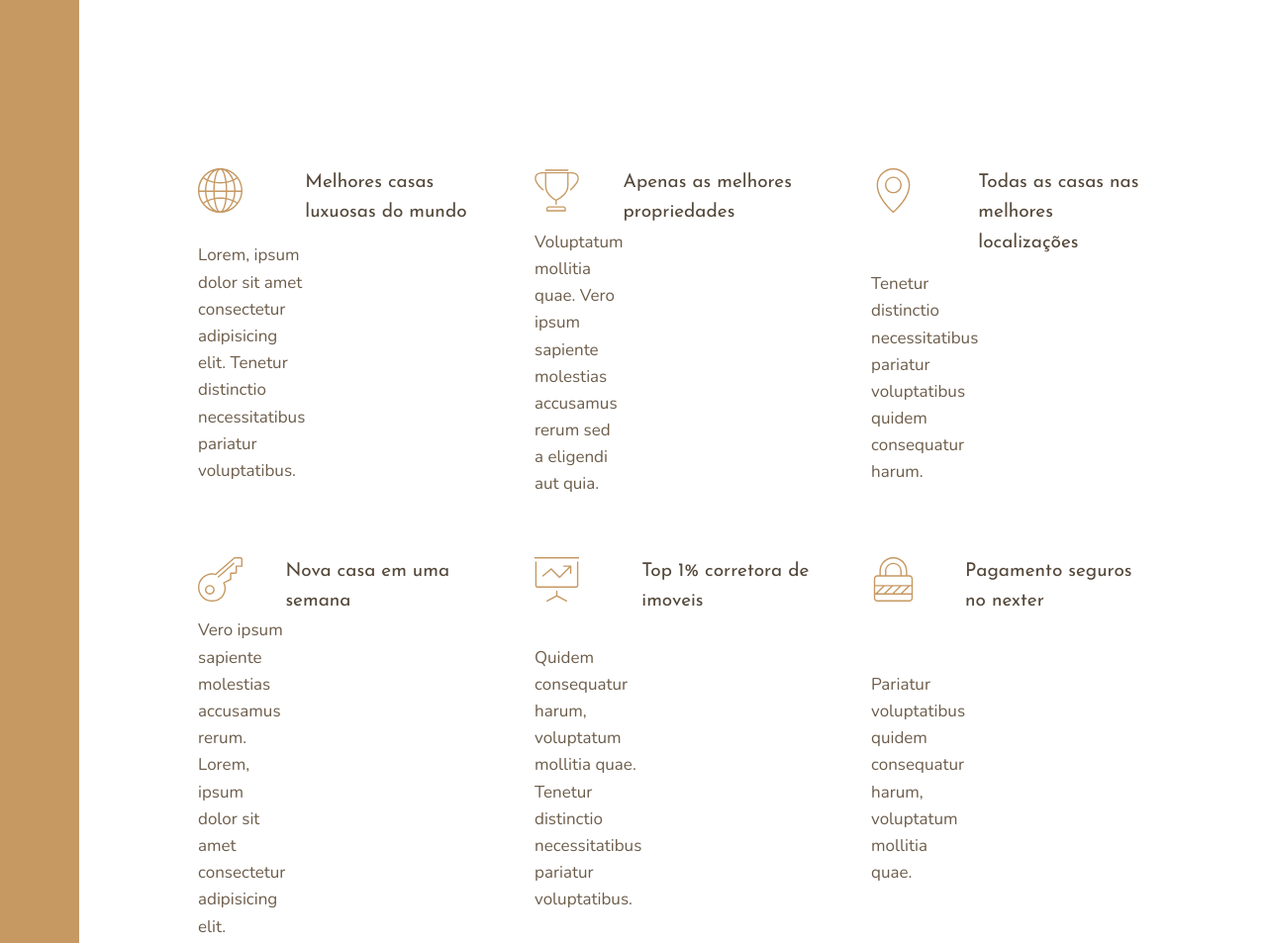
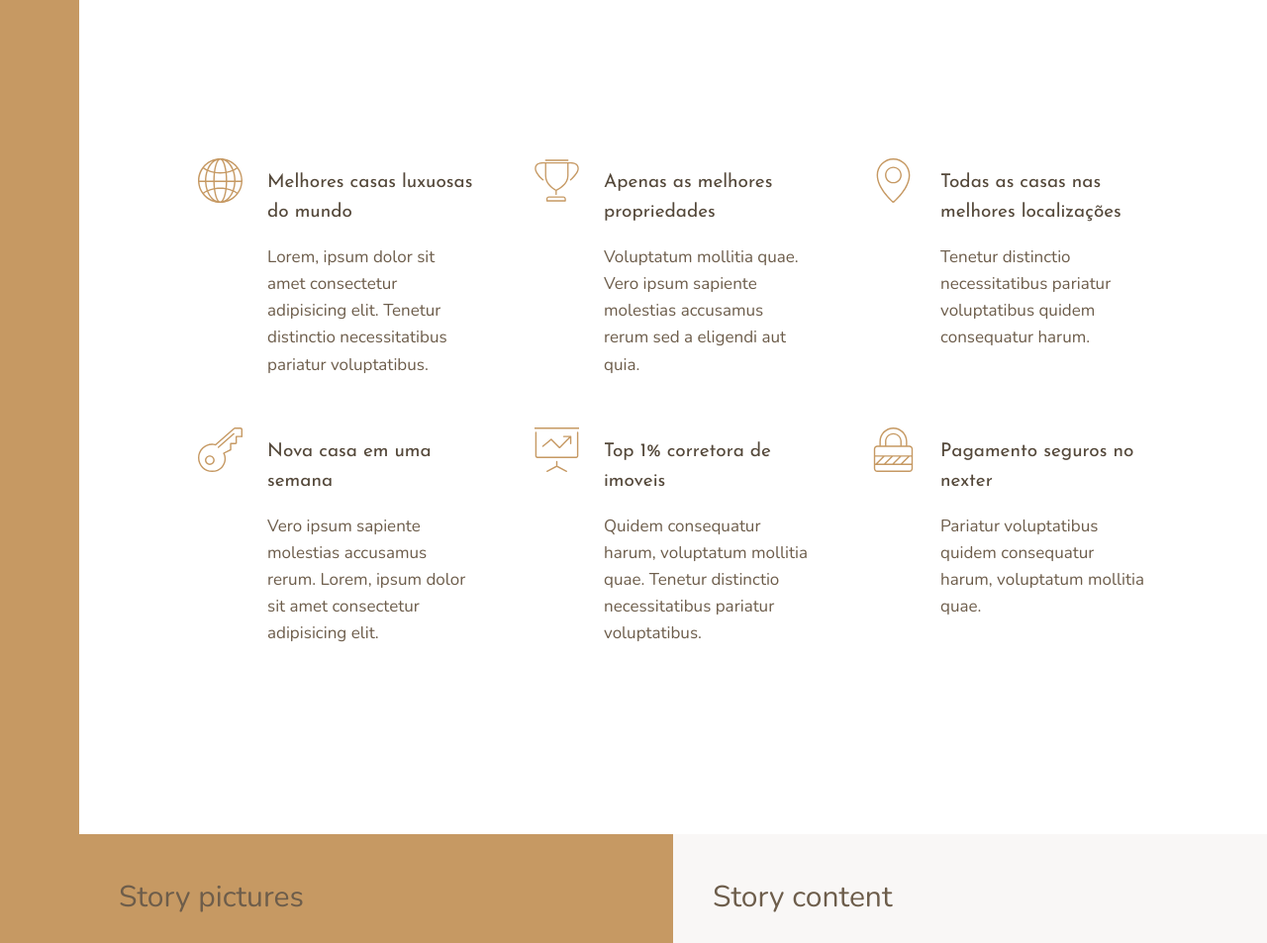
Before and after one commit to IsabelyDev/nexter, a website: page index.html in a window 1280 px wide. Shown: the part 660-1613 px from the top of the page at 99% size. Drawn offline with nearby package versions, Linux system fonts and the light colour scheme.

Commit message:
feature section

```diff
--- a/sass/_features.scss
+++ b/sass/_features.scss
@@ -3,23 +3,41 @@
 
     margin: 15rem 0;
 
-    display: grid;
-    grid-template-columns: repeat(3, 1fr);
-    grid-gap: 6rem;
+    @supports(display: grid) {
+        display: grid;
+        //grid-template-columns: repeat(3, 1fr);
+        grid-template-columns: repeat(auto-fit, minmax(25rem, 1fr));
+        grid-gap: 6rem;
+        align-items: start;
+    }
 }
+
 
 .feature {
 
+    float: left;
+    width: 33.3333%;
+    margin-bottom: 6rem;
+
+    @supports(display: grid) {
+        width: auto;
+        margin-bottom: 0;
+    }
+
     display: grid;
     grid-template-columns: min-content 1fr;
+    grid-row-gap: 1.5rem;
+    grid-column-gap: 2.5rem;
 
-    &__icon{
+    &__icon {
         fill: $color-primary;
         width: 4.5rem;
         height: 4.5rem;
+        grid-row: 1 / span 2;
+        transform: translateY(-1rem);
     }
 
-    &__text{
+    &__text {
         font-size: 1.7rem;
     }
 }
```
Also changed, not shown: css/style.css.
